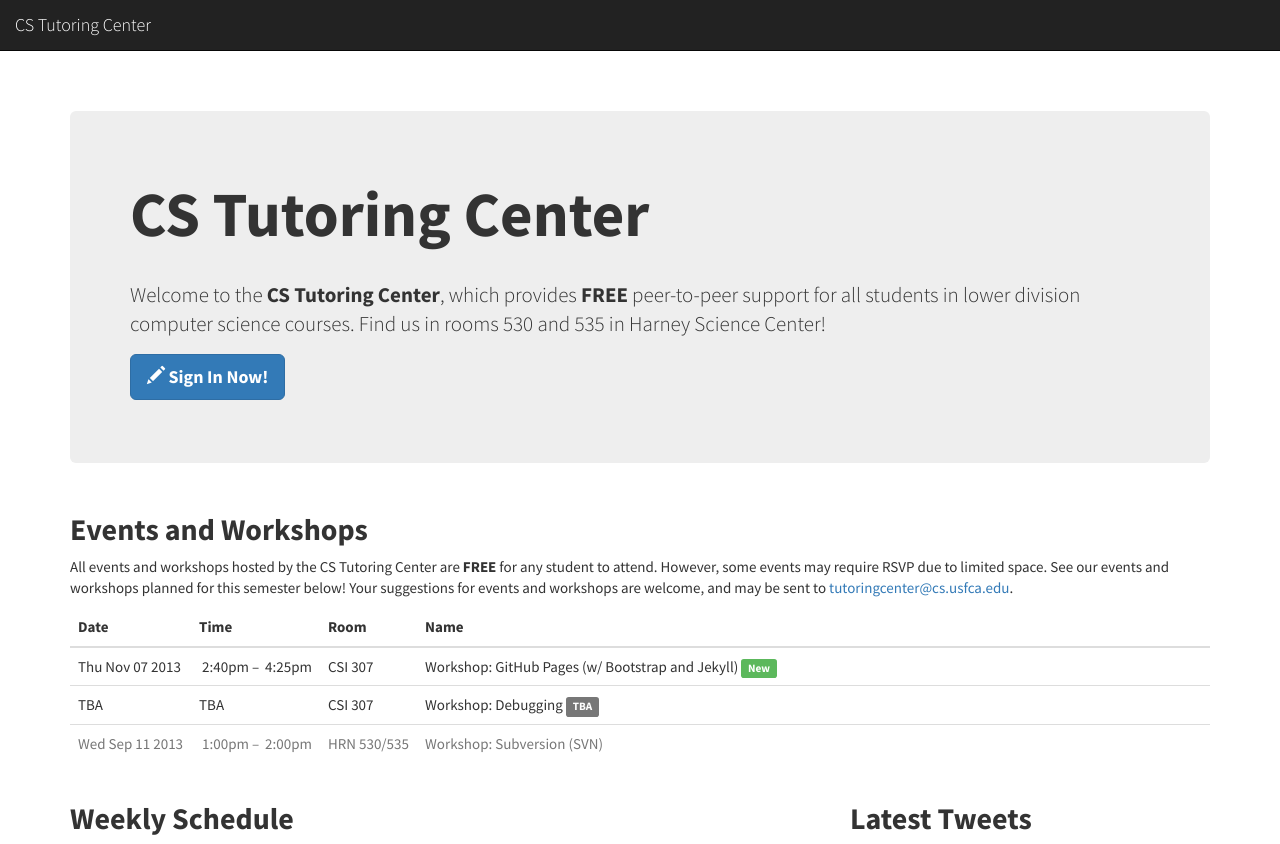
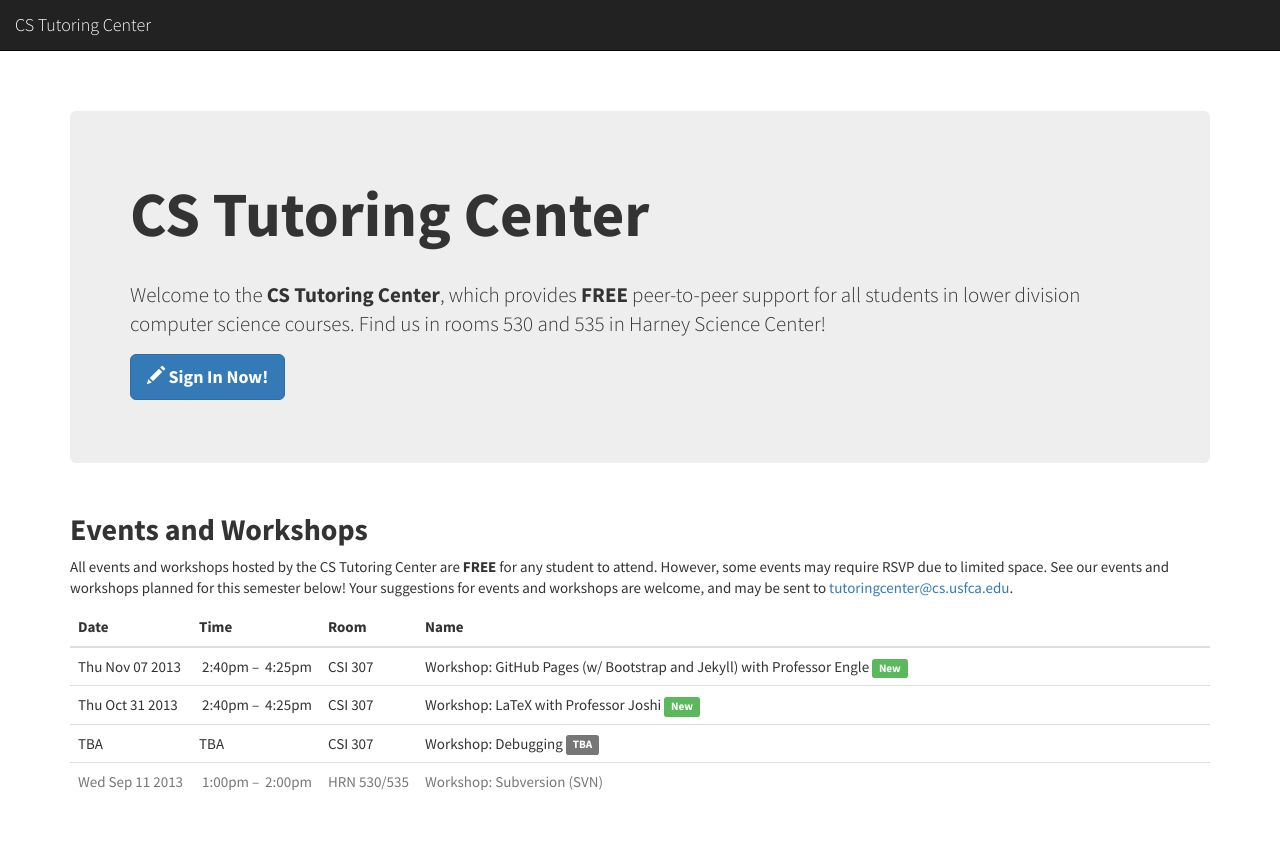
Before and after one commit to CSTutors/CSTutors.github.io, a Jekyll site: the page built from index.html, in a window 1280 px wide. Shown: the top 844 px of the page. Built offline with Jekyll 4.4.1, drawn with Linux system fonts in a browser that asks for light colours; nearby versions of some CDN libraries; comment, search, counter and statistics services are not loaded; grey boxes are pictures that could not be loaded.

Commit message:
Added new workshops.

```diff
--- a/index.html
+++ b/index.html
@@ -39,15 +39,15 @@ title: Home
                     <td nowrap>Thu Nov 07 2013</td>
                     <td nowrap>&nbsp;2:40pm &ndash; &nbsp;4:25pm</td>
                     <td nowrap>CSI 307</td>
-                    <td>Workshop: GitHub Pages (w/ Bootstrap and Jekyll) <span class="label label-success">New</span></td>
+                    <td>Workshop: GitHub Pages (w/ Bootstrap and Jekyll) with Professor Engle <span class="label label-success">New</span></td>
                 </tr>
 
-                <!--<tr>
+                <tr>
                     <td nowrap>Thu Oct 31 2013</td>
                     <td nowrap>&nbsp;2:40pm &ndash; &nbsp;4:25pm</td>
                     <td nowrap>CSI 307</td>
-                    <td>Workshop: LaTeX <span class="label label-success">New</span></td>
-                </tr>//-->
+                    <td>Workshop: LaTeX with Professor Joshi <span class="label label-success">New</span></td>
+                </tr>
 
                 <tr>
                     <td nowrap>TBA</td>
```
Also changed, not shown: 1 other file.
